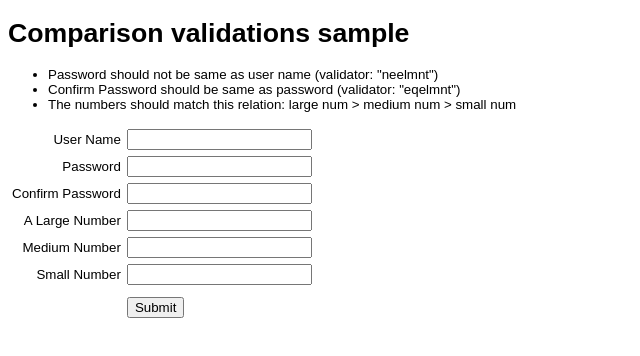
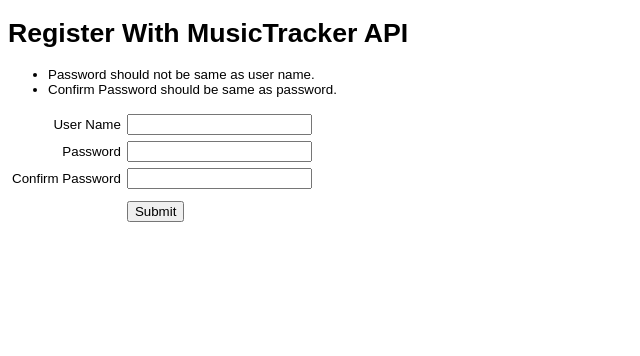
Before and after one commit to MrGeorgiosZachariadis/musictrackerapi, a plain HTML site: page validation.html in a window 1280 px wide. Shown: the whole page, without its empty margins (0-640 px from the left). Drawn offline with Linux system fonts and the light colour scheme.

Commit message:
Update validation.html

```diff
--- a/validation.html
+++ b/validation.html
@@ -4,25 +4,24 @@
    PUBLIC "-//W3C//DTD XHTML 1.0 Transitional//EN"
    "http://www.w3.org/TR/xhtml1/DTD/xhtml1-transitional.dtd" >
 
-<html xmlns="http://www.w3.org/1999/xhtml">
+<html>
   <head>
     <title>
-      JavaScript form validator Example
+       Music Tracker API Register Form
     </title>
     <style type="text/css" xml:space="preserve">
 BODY, P,TD{ font-family: Arial,Verdana,Helvetica, sans-serif; font-size: 10pt }
 A{font-family: Arial,Verdana,Helvetica, sans-serif;}
 B {	font-family : Arial, Helvetica, sans-serif;	font-size : 12px;	font-weight : bold;}
 .error_strings{ font-family:Verdana; font-size:14px; color:#660000;}
-</style><script language="JavaScript" src="gen_validatorv4.js"
+</style><script language="JavaScript" src="validator.js"
     type="text/javascript" xml:space="preserve"></script>
   </head>
   <body>
-  <h1>Comparison validations sample</h1>
+  <h1>Register With MusicTracker API </h1>
   <ul>
-  <li>Password should not be same as user name (validator: "neelmnt")</li>
-  <li>Confirm Password should be same as password (validator: "eqelmnt")</li>
-  <li>The numbers should match this relation: large num > medium num > small num</li>
+  <li>Password should not be same as user name.</li>
+  <li>Confirm Password should be same as password.</li>
   </ul>
     <form action="" name="myform" id="myform">
       <table cellspacing="2" cellpadding="2" border="0">
@@ -51,30 +50,6 @@ B {	font-family : Arial, Helvetica, sans-serif;	font-size : 12px;	font-weight :
           </td>
         </tr>
         <tr>
-          <td align="right">
-            A Large Number
-          </td>
-          <td>
-            <input type="text" name="largenum" />
-          </td>
-        </tr>
-        <tr>
-          <td align="right">
-            Medium Number
-          </td>
-          <td>
-            <input type="text" name="midnum" />
-          </td>
-        </tr>
-        <tr>
-          <td align="right">
-            Small Number
-          </td>
-          <td>
-            <input type="text" name="smallnum" />
-          </td>
-        </tr>
-        <tr>
           <td align="right"></td>
           <td>
             <div id="myform_errorloc" class="error_strings">
@@ -97,10 +72,6 @@ B {	font-family : Arial, Helvetica, sans-serif;	font-size : 12px;	font-weight :
   frmvalidator.addValidation("confpassword","eqelmnt=password","The confirmed password is not same as password");
   frmvalidator.addValidation("password","neelmnt=username","The password should not be same as username");
 
-  frmvalidator.addValidation("midnum","ltelmnt=largenum","medium number should be smaller than large number");
-
-  frmvalidator.addValidation("midnum","gtelmnt=smallnum","medium number should be greater than small number");
-
 //]]></script>
   </body>
 </html>
```
